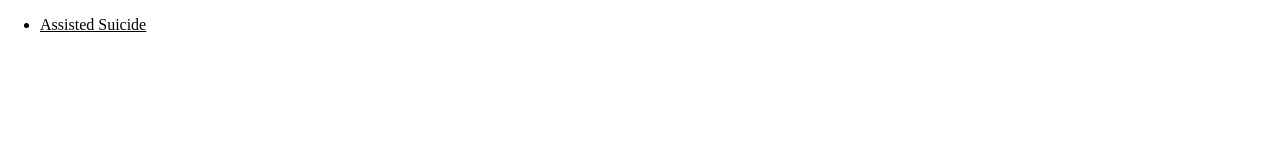
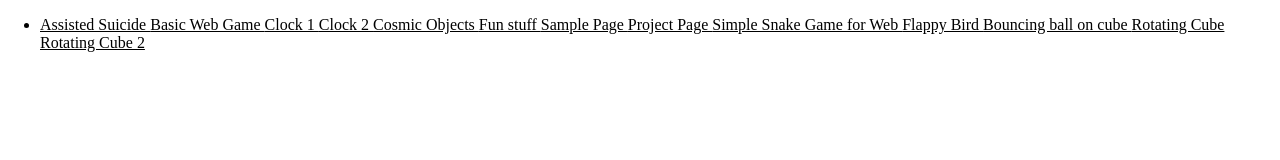
Before and after one commit to Chukxz/Small-Website-Projects, a plain HTML site: page index.html in a window 1280 px wide. Drawn offline with Linux system fonts and the light colour scheme; files whose address does not match are found by name.

Commit message:
Update index.html

```diff
--- a/index.html
+++ b/index.html
@@ -22,6 +22,42 @@
                 <a href="Assisted Suicide WebPage/Assisted Suicide 1.html">
                     Assisted Suicide
                 </a>
+                <a href="Another Game/A Game.html">
+                    Basic Web Game
+                </a>
+                <a href="Clock Web App files/Clock Web App.html">
+                    Clock 1
+                </a>
+                <a href="ClockProject/sourceIndex.html">
+                    Clock 2
+                </a>
+                <a href="Homepage files/Homepage_1/My Homepage.html">
+                    Cosmic Objects
+                </a>
+                <a href="Homepage files/Homepage_2/My Homepage 2.html">
+                    Fun stuff
+                </a>
+                <a href="NGO/NGO.html">
+                    Sample Page
+                </a>
+                <a href="Project_1_Web/Project 1.html">
+                    Project Page
+                </a>
+                <a href="Snake Game/sourcecode.html">
+                    Simple Snake Game for Web
+                </a>
+                <a href="mygameproject/My New Jumper Game.html">
+                    Flappy Bird
+                </a>
+                <a href="source/3d.html">
+                    Bouncing ball on cube
+                </a>
+                <a href="whateverThisIs/IndexSource.html">
+                    Rotating Cube
+                </a>
+                <a href="whateverThisIs/IndexSource2.html">
+                    Rotating Cube 2
+                </a>
             </li>
         </ul>
     </nav>
```
